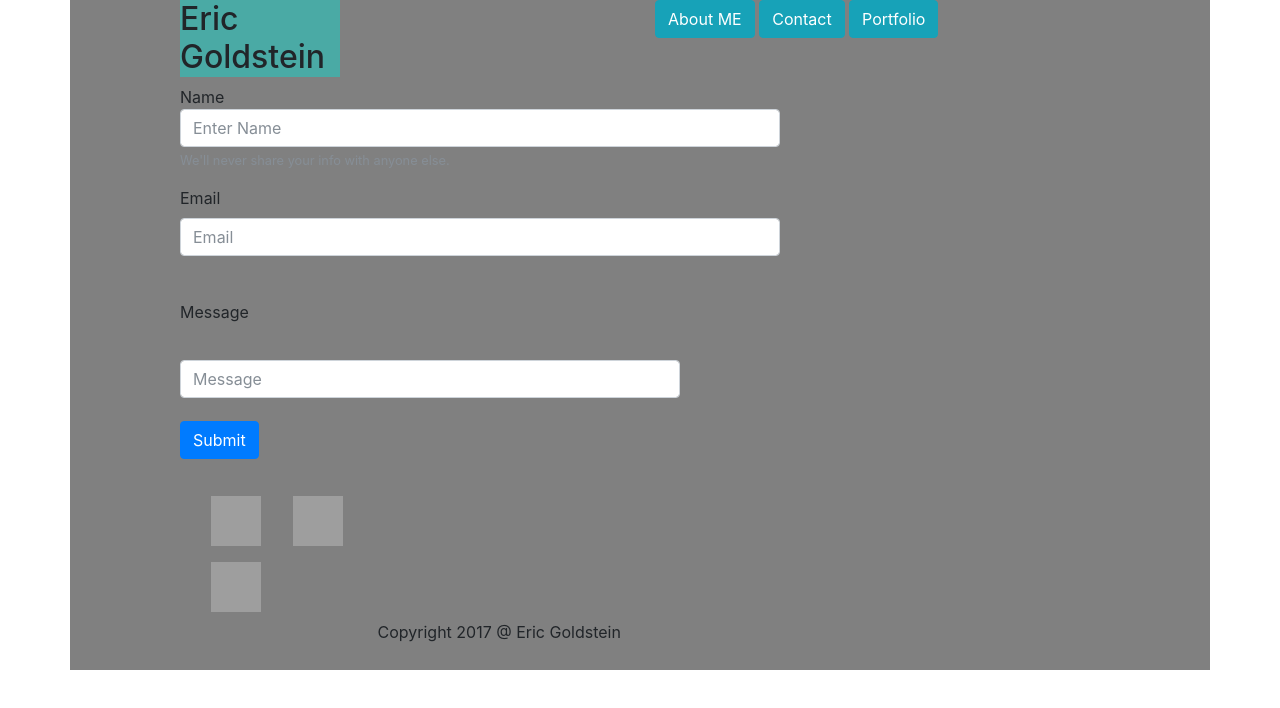
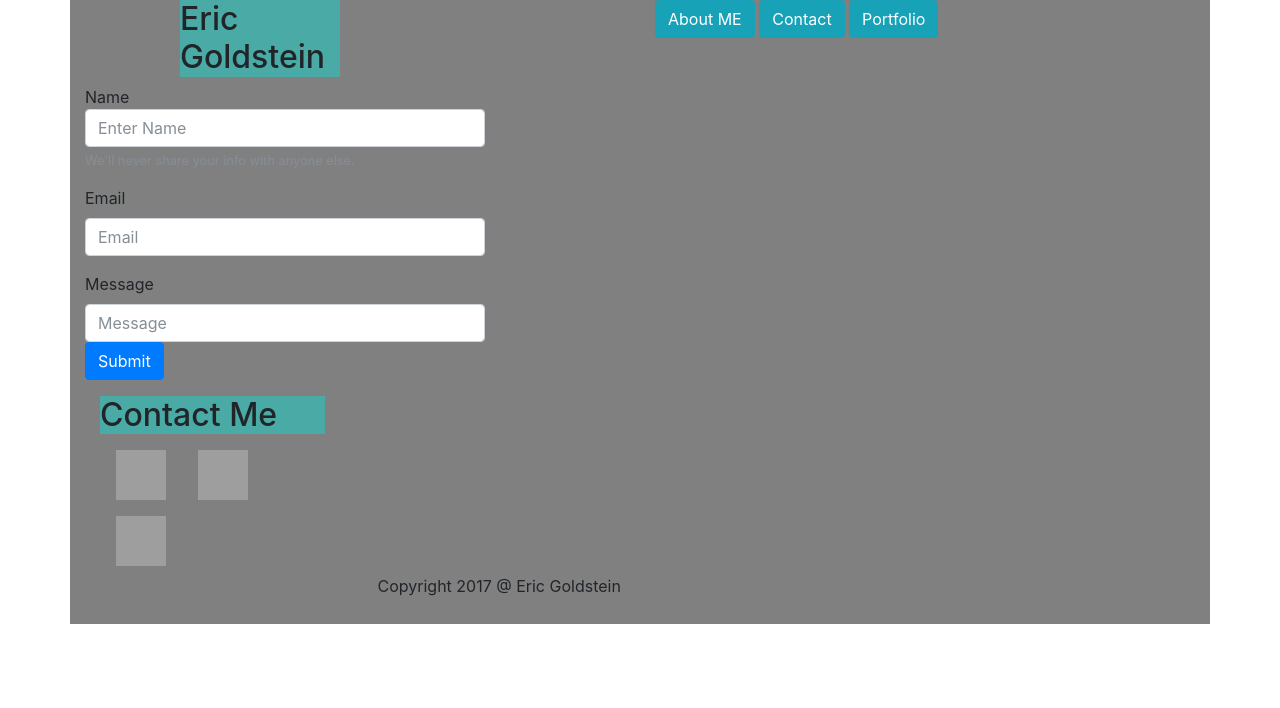
Before and after one commit to ericgoldstein/Bootstrap-Portfolio, a plain HTML site: page contact.html in a window 1280 px wide. Drawn offline with nearby package versions, Linux system fonts and the light colour scheme; grey boxes are pictures that could not be loaded.

Commit message:
last commit with issues

```diff
--- a/contact.css
+++ b/contact.css
@@ -1,12 +1,16 @@
 .form-group {
-	width: 600px;
+	width: 400px;
 }
 #messageBox {
-	height: 200px; width: 500px; line-height: 5;
+	/*height: 200px; width: 400px;*/ /*line-height: 10;*/
 }
 h2 {
 	background-color: #4aaaa5;
 }
 .container {
 	background-color: gray;
+
 }
+.contact {
+	float: right;
+}
--- a/contact.html
+++ b/contact.html
@@ -31,8 +31,8 @@
     </div>
     <div class="container">
         <div class="row">
-          <div class="col-md-1"></div>
-          <div class="col-md-6">
+          <!-- <div class="col-md-1"></div> -->
+          <div class="col-md-3">
           <form>
             <div class="form-group">Name</label>
             <input type="email" class="form-control" id="exampleInputEmail1" aria-describedby="emailHelp" placeholder="Enter Name">
@@ -49,7 +49,8 @@
           </form>
           </div>
           <!-- <div class="col-md-2"></div> -->
-          <div class="col-md-5">
+          <div id="contact" class="col-md-12">
+            <h2>Contact Me</h2>
             <ul class="nav">
               <li class="nav-item">
               <a class="nav-link active" href="https://github.com/ericgoldstein"><img src="https://assets-cdn.github.com/images/modules/logos_page/GitHub-Mark.png"/ height="50px;" width="50px;"></a>
```
Also changed, not shown: index.html (+2 -0 lines), portfolio.html (+6 -3 lines).
